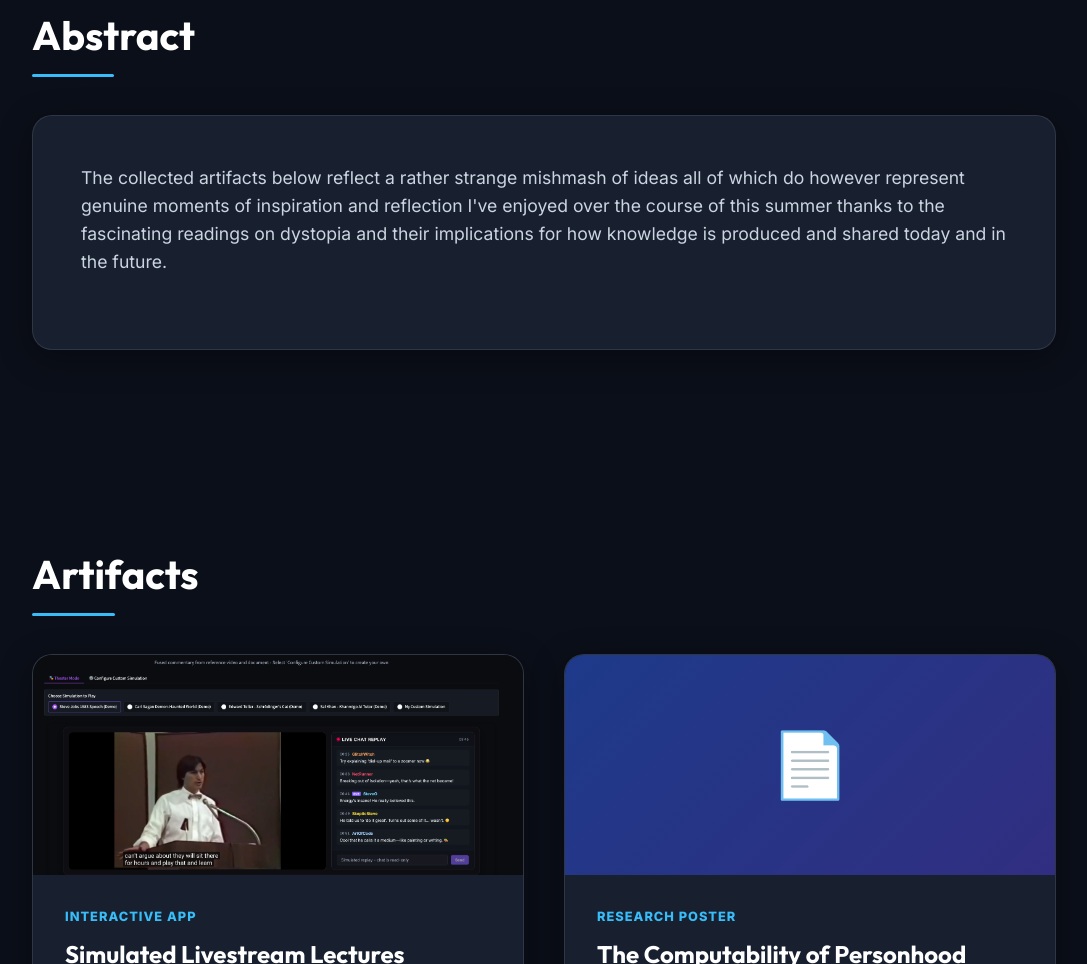
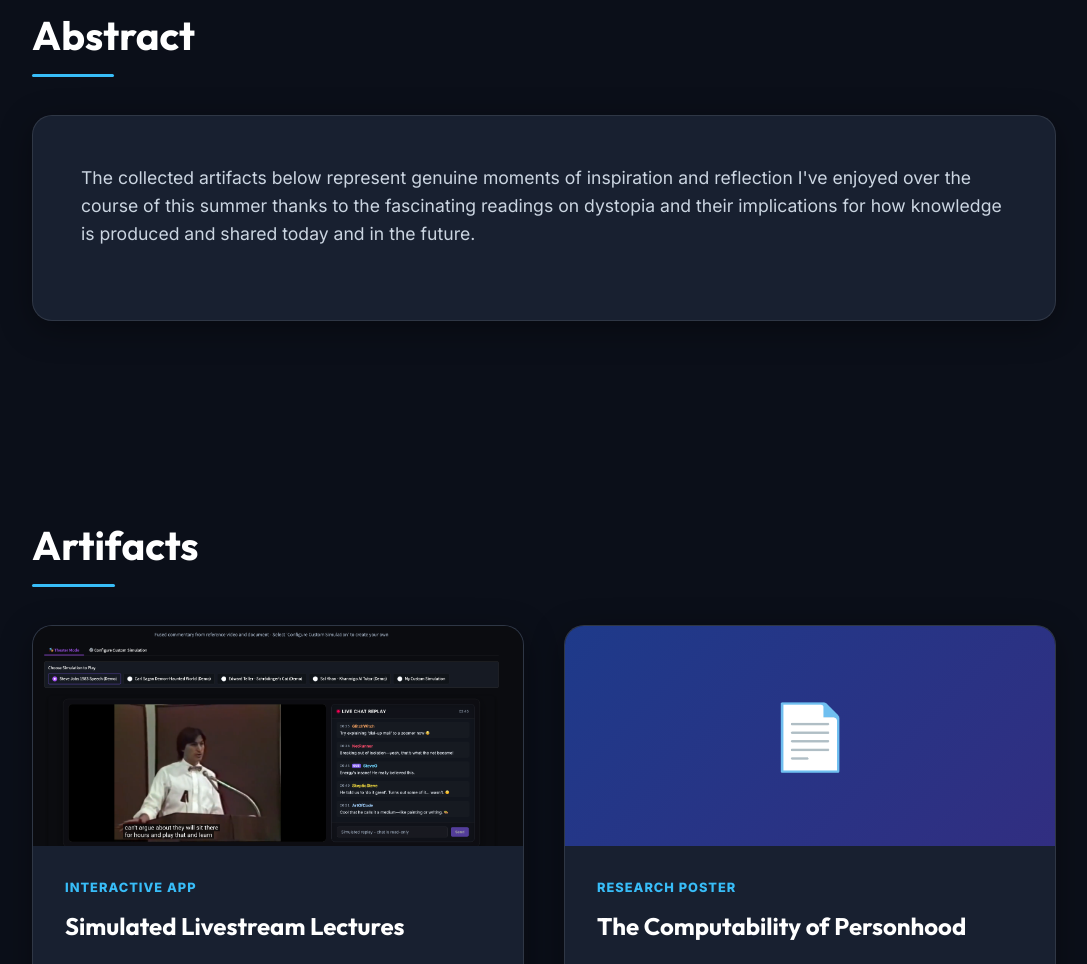
Before and after one commit to adelevett/EDTECH569_PORTFOLIO, a plain HTML site: page index.html in a window 1280 px wide. Shown: the part 893-1857 px from the top of the page, without its empty margins (96-1183 px from the left). Drawn offline with Linux system fonts and the light colour scheme.

Commit message:
Simplify abstract paragraph in index.html
Removed redundant phrase from the abstract paragraph.

```diff
--- a/index.html
+++ b/index.html
@@ -37,7 +37,7 @@
         <section id="abstract" class="section-container">
             <h2 class="section-title fade-in">Abstract</h2>
             <div class="card glass fade-in">
-                <p>The collected artifacts below reflect a rather strange mishmash of ideas all of which do however represent genuine moments of inspiration and reflection I've enjoyed over the course of this summer thanks to the fascinating readings on dystopia and their implications for how knowledge is produced and shared today and in the future.</p>
+                <p>The collected artifacts below represent genuine moments of inspiration and reflection I've enjoyed over the course of this summer thanks to the fascinating readings on dystopia and their implications for how knowledge is produced and shared today and in the future.</p>
             </div>
         </section>
 
```
